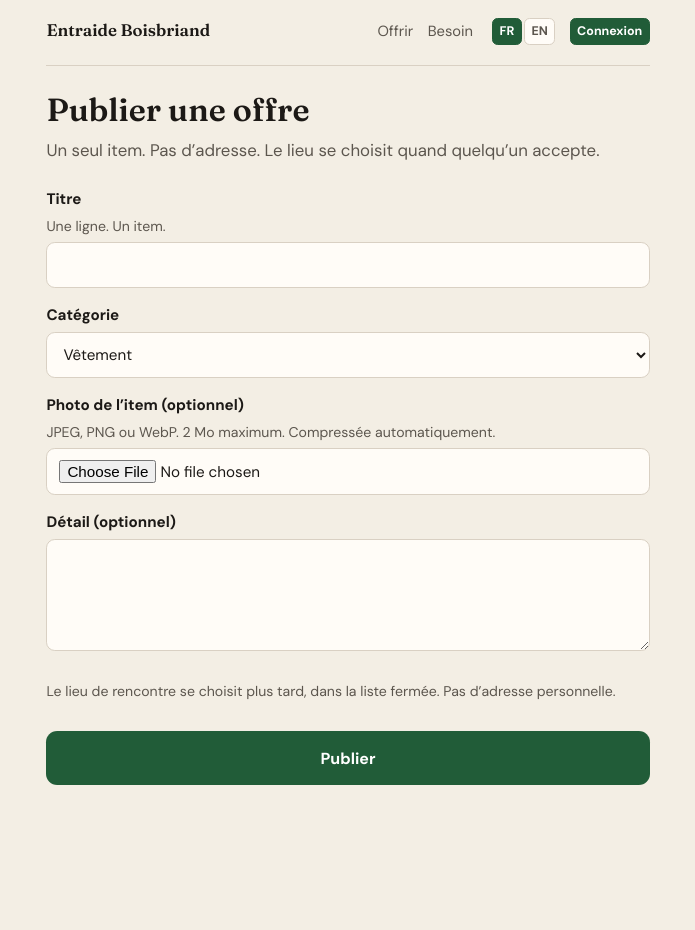
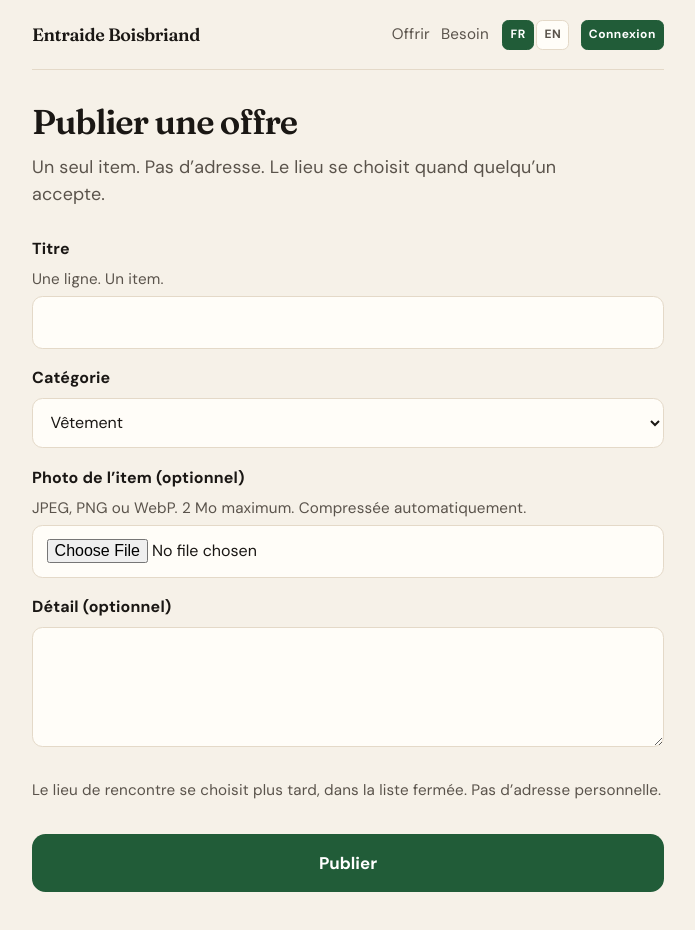
Before and after one commit to AlexyaSnow/boisbriand-entraide, a Next.js app: page /offre in a window 1280 px wide. Shown: the top 930 px of the page, without its empty margins (292-987 px from the left). Before the commit the page ends 849 px from the top, so only its background shows below. Built offline with nearby package versions, Linux system fonts and the light colour scheme; no server answers.

Commit message:
ui: typo plus lisible, cartes plus aérées

```diff
--- a/app/globals.css
+++ b/app/globals.css
@@ -1,13 +1,14 @@
 :root {
-  --papier: #f3eee4;
-  --encre: #1c1916;
-  --muet: #5c564e;
-  --ligne: #d9d0c3;
+  --papier: #f6f1e8;
+  --encre: #1a1714;
+  --muet: #5a534b;
+  --ligne: #e4d9c8;
   --vert: #215c38;
   --vert-fonce: #173f26;
-  --blanc: #fffcf7;
-  --ouvert: #1b6b3a;
-  --ferme: #9b2c2c;
+  --blanc: #fffdf8;
+  --ouvert: #1a6b38;
+  --ferme: #9a3530;
+  --ombre: 0 1px 0 rgba(28, 25, 22, 0.04), 0 10px 28px rgba(28, 25, 22, 0.06);
 }
 
 * { box-sizing: border-box; }
@@ -20,39 +21,44 @@ html, body {
 
 body {
   font-family: var(--font-sans), system-ui, sans-serif;
-  line-height: 1.45;
+  font-size: 1.06rem;
+  line-height: 1.55;
+  letter-spacing: 0.01em;
 }
 
 a { color: inherit; }
 
 .shell {
-  max-width: 40rem;
+  max-width: 42rem;
   margin: 0 auto;
-  padding: 0 1.15rem 4rem;
+  padding: 0 1.25rem 5rem;
 }
 
 .top {
   display: flex;
-  align-items: baseline;
+  align-items: center;
   justify-content: space-between;
   gap: 1rem;
-  padding: 1.1rem 0 1.3rem;
+  padding: 1.25rem 0 1.2rem;
   border-bottom: 1px solid var(--ligne);
-  margin-bottom: 1.6rem;
+  margin-bottom: 2rem;
 }
 
 .marque {
   font-family: var(--font-serif), Georgia, serif;
   font-weight: 600;
-  font-size: 1.05rem;
+  font-size: 1.12rem;
+  letter-spacing: -0.02em;
   text-decoration: none;
 }
 
 .nav {
   display: flex;
   align-items: center;
-  gap: 0.9rem;
-  font-size: 0.92rem;
+  flex-wrap: wrap;
+  justify-content: flex-end;
+  gap: 0.7rem;
+  font-size: 0.95rem;
 }
 
 .nav a { text-decoration: none; color: var(--muet); }
@@ -61,7 +67,7 @@ a { color: inherit; }
 .langues {
   display: flex;
   gap: 0.15rem;
-  margin-left: 0.3rem;
+  margin-left: 0.15rem;
 }
 
 .langue {
@@ -69,10 +75,11 @@ a { color: inherit; }
   background: var(--blanc);
   color: var(--muet);
   font: inherit;
-  font-size: 0.78rem;
+  font-size: 0.75rem;
   font-weight: 700;
-  padding: 0.2rem 0.4rem;
-  border-radius: 0.35rem;
+  letter-spacing: 0.04em;
+  padding: 0.28rem 0.45rem;
+  border-radius: 0.4rem;
   cursor: pointer;
 }
 
@@ -85,21 +92,24 @@ a { color: inherit; }
 h1 {
   font-family: var(--font-serif), Georgia, serif;
   font-weight: 600;
-  font-size: 2rem;
-  line-height: 1.15;
-  margin: 0 0 0.6rem;
+  font-size: 2.15rem;
+  line-height: 1.18;
+  letter-spacing: -0.03em;
+  margin: 0 0 0.75rem;
 }
 
 .lede {
   color: var(--muet);
-  font-size: 1.05rem;
-  margin: 0 0 1.6rem;
+  font-size: 1.12rem;
+  line-height: 1.5;
+  margin: 0 0 1.8rem;
+  max-width: 34rem;
 }
 
 .actions {
   display: grid;
-  gap: 0.7rem;
-  margin-bottom: 2.2rem;
+  gap: 0.75rem;
+  margin-bottom: 2.6rem;
 }
 
 .btn {
@@ -110,8 +120,8 @@ h1 {
   cursor: pointer;
   font: inherit;
   font-weight: 650;
-  padding: 0.95rem 1rem;
-  border-radius: 0.7rem;
+  padding: 1rem 1.1rem;
+  border-radius: 0.85rem;
 }
 
 .btn-primary {
@@ -124,21 +134,27 @@ h1 {
   background: var(--blanc);
   color: var(--encre);
   border: 1px solid var(--ligne);
+  box-shadow: var(--ombre);
 }
 
 h2 {
-  font-size: 1.05rem;
-  margin: 0 0 0.8rem;
+  font-size: 0.82rem;
+  font-weight: 750;
+  letter-spacing: 0.08em;
+  text-transform: uppercase;
+  color: var(--muet);
+  margin: 0 0 0.7rem;
 }
 
 .liste {
   list-style: none;
   padding: 0;
-  margin: 0;
+  margin: 0 0 2.4rem;
   background: var(--blanc);
   border: 1px solid var(--ligne);
-  border-radius: 0.8rem;
+  border-radius: 1rem;
   overflow: hidden;
+  box-shadow: var(--ombre);
 }
 
 .liste li {
@@ -148,17 +164,18 @@ h2 {
 
 .annonce {
   display: flex;
-  gap: 0.85rem;
+  gap: 1rem;
   align-items: center;
-  padding: 0.85rem 1rem;
+  padding: 1rem 1.1rem;
   text-decoration: none;
 }
+.annonce:hover { background: #fbf7f0; }
 
 .vignette {
-  width: 4.2rem;
-  height: 4.2rem;
+  width: 4.6rem;
+  height: 4.6rem;
   object-fit: cover;
-  border-radius: 0.45rem;
+  border-radius: 0.55rem;
   background: var(--ligne);
   flex-shrink: 0;
 }
@@ -166,50 +183,62 @@ h2 {
 .photo-grande {
   display: block;
   width: 100%;
-  max-height: 22rem;
+  max-height: 24rem;
   object-fit: cover;
-  border-radius: 0.8rem;
-  margin: 0 0 1.2rem;
+  border-radius: 1rem;
+  margin: 0 0 1.3rem;
   background: var(--ligne);
+  box-shadow: var(--ombre);
 }
 
-.nom { display: block; font-weight: 650; }
-.meta { display: block; color: var(--muet); font-size: 0.92rem; }
+.nom {
+  display: block;
+  font-weight: 650;
+  font-size: 1.08rem;
+  line-height: 1.3;
+}
+.meta {
+  display: block;
+  color: var(--muet);
+  font-size: 0.95rem;
+  margin-top: 0.15rem;
+}
 
 .etat {
   display: block;
-  margin-top: 0.25rem;
-  font-size: 0.9rem;
+  margin-top: 0.35rem;
+  font-size: 0.92rem;
   font-weight: 650;
 }
 .etat.ouvert { color: var(--ouvert); }
 .etat.ferme { color: var(--ferme); }
 
-form { display: grid; gap: 1rem; }
+form { display: grid; gap: 1.1rem; }
 
-label { display: grid; gap: 0.35rem; font-weight: 650; font-size: 0.95rem; }
+label { display: grid; gap: 0.4rem; font-weight: 650; font-size: 1rem; }
 
 input, select, textarea {
   font: inherit;
   font-weight: 400;
-  padding: 0.7rem 0.75rem;
+  padding: 0.8rem 0.85rem;
   border: 1px solid var(--ligne);
-  border-radius: 0.55rem;
+  border-radius: 0.65rem;
   background: var(--blanc);
   color: var(--encre);
 }
 
-textarea { min-height: 7rem; resize: vertical; }
+textarea { min-height: 7.5rem; resize: vertical; }
 
 .hint {
   font-weight: 400;
   color: var(--muet);
-  font-size: 0.88rem;
+  font-size: 0.95rem;
+  line-height: 1.45;
 }
 
 .ok {
-  background: #e7f3ea;
-  border: 1px solid #b7d7c0;
-  border-radius: 0.7rem;
-  padding: 0.9rem 1rem;
+  background: #e8f4eb;
+  border: 1px solid #c3ddc8;
+  border-radius: 0.85rem;
+  padding: 1rem 1.1rem;
 }
```
Also changed, not shown: app/page.tsx (+13 -2 lines).
